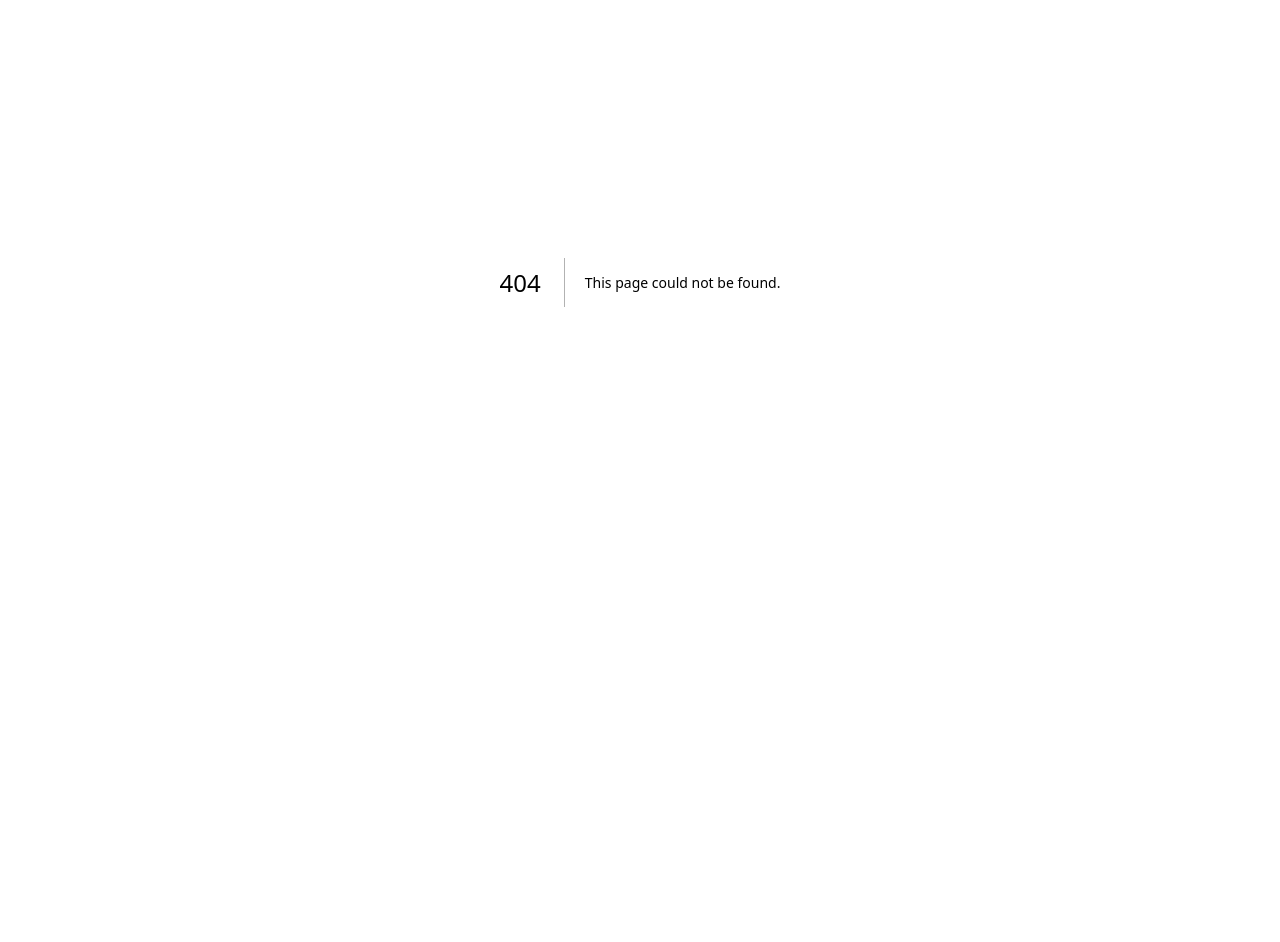
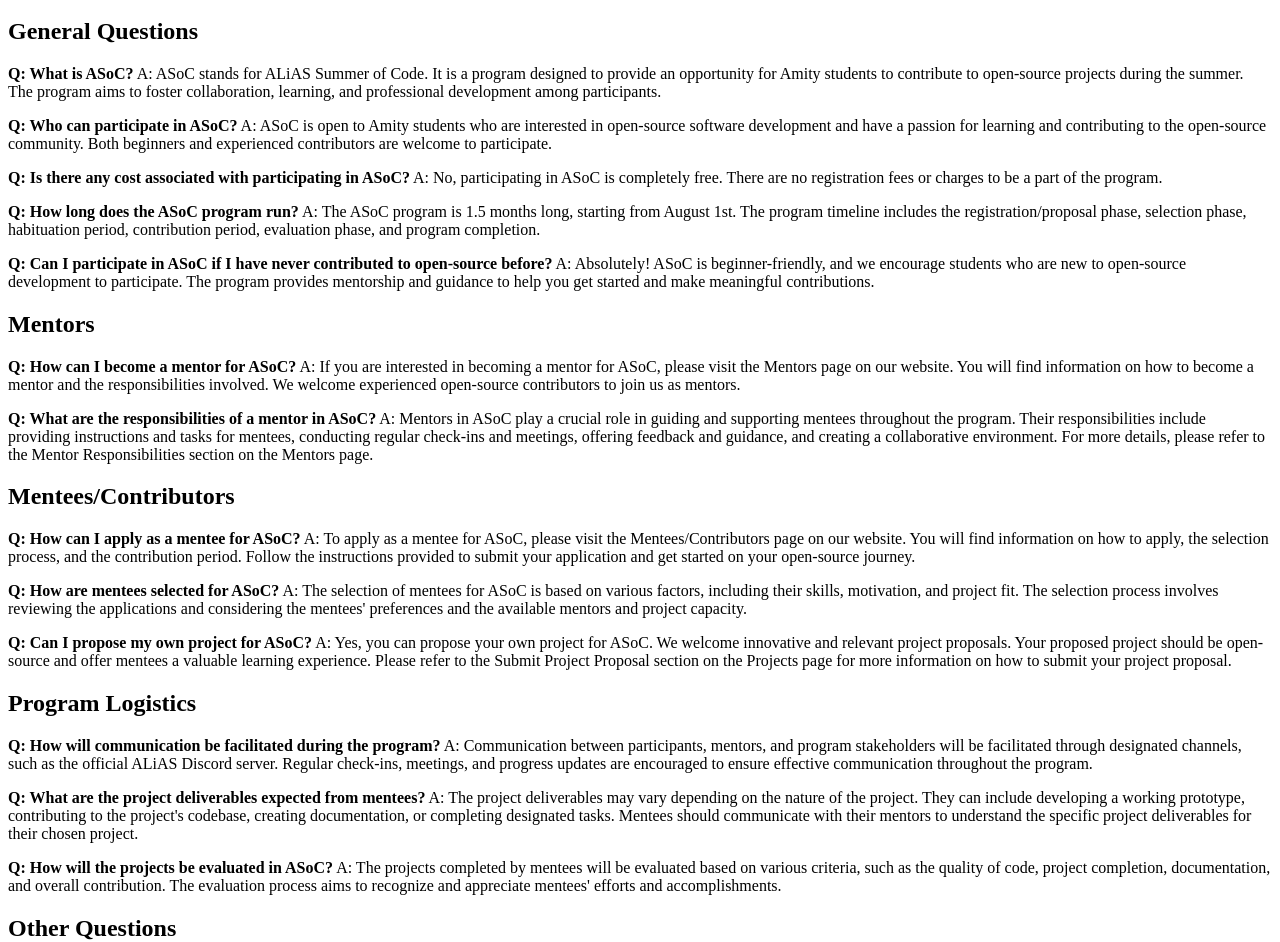
Before and after one commit to tusharsadhwani/asoc, a Next.js app: page /faq in a window 1280 px wide. Before the commit this address had no page. Shown: the part 118-1060 px from the top of the page. Before the commit the page ends 800 px from the top, so only its background shows below. Built offline with nearby package versions, Linux system fonts and the light colour scheme.

Commit message:
feat(pages): add faq

```diff
--- /dev/null
+++ b/pages/faq.mdx
@@ -0,0 +1,60 @@
+# Frequently Asked Questions (FAQ)
+
+Welcome to the FAQ section of the ALiAS Summer of Code (ASoC) program. Here, we address some common questions that participants, mentors, and mentees may have. If you don't find the answer to your question here, please feel free to [contact us](contact-us) for further assistance.
+
+## General Questions
+
+**Q: What is ASoC?**
+A: ASoC stands for ALiAS Summer of Code. It is a program designed to provide an opportunity for Amity students to contribute to open-source projects during the summer. The program aims to foster collaboration, learning, and professional development among participants.
+
+**Q: Who can participate in ASoC?**
+A: ASoC is open to Amity students who are interested in open-source software development and have a passion for learning and contributing to the open-source community. Both beginners and experienced contributors are welcome to participate.
+
+**Q: Is there any cost associated with participating in ASoC?**
+A: No, participating in ASoC is completely free. There are no registration fees or charges to be a part of the program.
+
+**Q: How long does the ASoC program run?**
+A: The ASoC program is 1.5 months long, starting from August 1st. The program timeline includes the registration/proposal phase, selection phase, habituation period, contribution period, evaluation phase, and program completion.
+
+**Q: Can I participate in ASoC if I have never contributed to open-source before?**
+A: Absolutely! ASoC is beginner-friendly, and we encourage students who are new to open-source development to participate. The program provides mentorship and guidance to help you get started and make meaningful contributions.
+
+## Mentors
+
+**Q: How can I become a mentor for ASoC?**
+A: If you are interested in becoming a mentor for ASoC, please visit the Mentors page on our website. You will find information on how to become a mentor and the responsibilities involved. We welcome experienced open-source contributors to join us as mentors.
+
+**Q: What are the responsibilities of a mentor in ASoC?**
+A: Mentors in ASoC play a crucial role in guiding and supporting mentees throughout the program. Their responsibilities include providing instructions and tasks for mentees, conducting regular check-ins and meetings, offering feedback and guidance, and creating a collaborative environment. For more details, please refer to the Mentor Responsibilities section on the Mentors page.
+
+## Mentees/Contributors
+
+**Q: How can I apply as a mentee for ASoC?**
+A: To apply as a mentee for ASoC, please visit the Mentees/Contributors page on our website. You will find information on how to apply, the selection process, and the contribution period. Follow the instructions provided to submit your application and get started on your open-source journey.
+
+**Q: How are mentees selected for ASoC?**
+A: The selection of mentees for ASoC is based on various factors, including their skills, motivation, and project fit. The selection process involves reviewing the applications and considering the mentees' preferences and the available mentors and project capacity.
+
+**Q: Can I propose my own project for ASoC?**
+A: Yes, you can propose your own project for ASoC. We welcome innovative and relevant project proposals. Your proposed project should be open-source and offer mentees a valuable learning experience. Please refer to the Submit Project Proposal section on the Projects page for more information on how to submit your project proposal.
+
+## Program Logistics
+
+**Q: How will communication be facilitated during the program?**
+A: Communication between participants, mentors, and program stakeholders will be facilitated through designated channels, such as the official ALiAS Discord server. Regular check-ins, meetings, and progress updates are encouraged to ensure effective communication throughout the program.
+
+**Q: What are the project deliverables expected from mentees?**
+A: The project deliverables may vary depending on the nature of the project. They can include developing a working prototype, contributing to the project's codebase, creating documentation, or completing designated tasks. Mentees should communicate with their mentors to understand the specific project deliverables for their chosen project.
+
+**Q: How will the projects be evaluated in ASoC?**
+A: The projects completed by mentees will be evaluated based on various criteria, such as the quality of code, project completion, documentation, and overall contribution. The evaluation process aims to recognize and appreciate mentees' efforts and accomplishments.
+
+## Other Questions
+
+**Q: Are there any post-program engagement opportunities?**
+A: Yes, we encourage participants to continue contributing to open-source projects and exploring other opportunities beyond ASoC. Alumni of the program can act as mentors or ambassadors for future iterations of ASoC. They are also encouraged to share their learnings and experiences through blog posts or other forms of content creation to contribute back to the open-source community.
+
+**Q: Are certificates provided upon completion of the ASoC program?**
+A: Yes, participants who successfully complete the ASoC program will receive certificates of completion. The certificates recognize their dedication, achievements, and contributions to the open-source community.
+
+If you have any further questions or need additional information, please don't hesitate to [contact us](contact-us). We are here to assist you throughout your ASoC journey.
```
